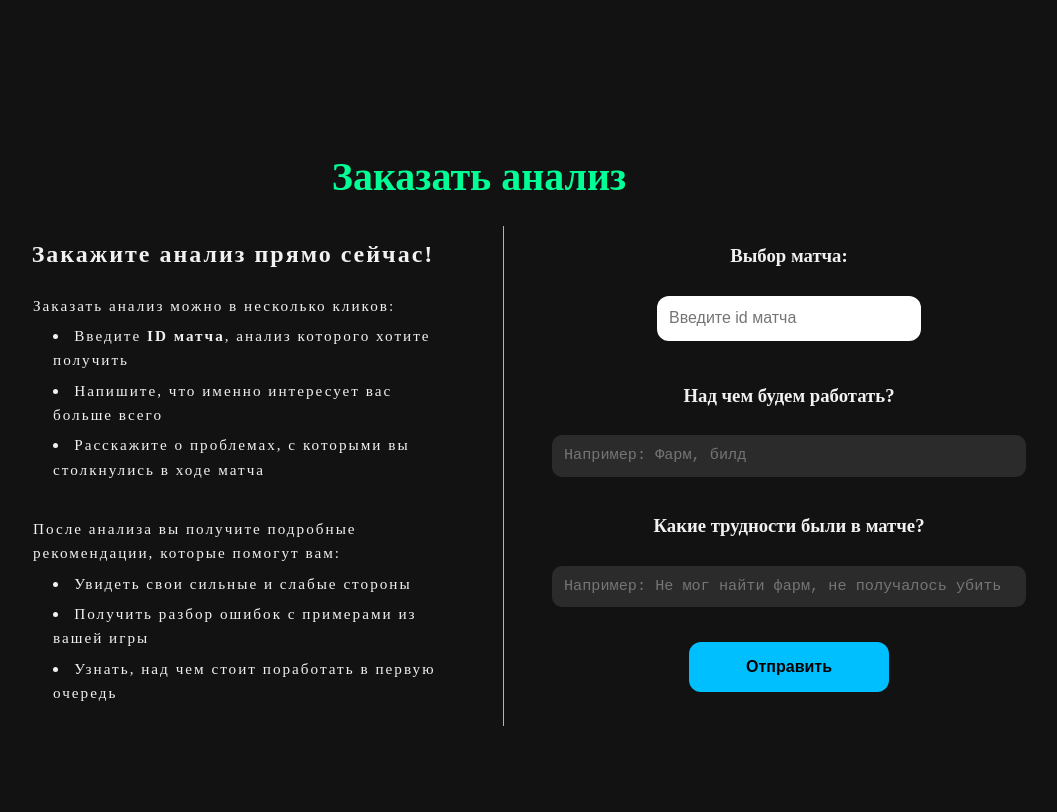
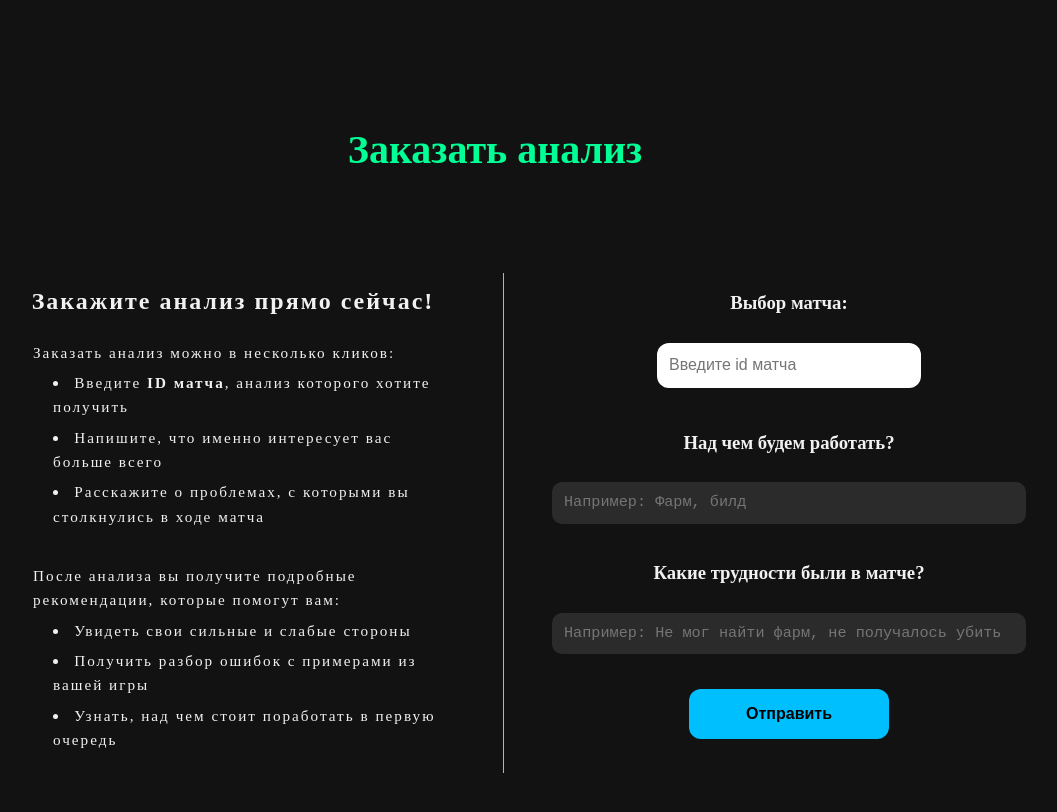
Before and after one commit to kitoy02241221/Critiqo, a React (Create React App) app in the folder client/: page / in a window 1280 px wide. Shown: the part 2400-3212 px from the top of the page, without its empty margins (145-1202 px from the left). Built offline with nearby package versions, Linux system fonts and the light colour scheme; no server answers.

Commit message:
fix h1 for takeAnalyze block

```diff
--- a/client/src/Mainpage/AnalyzeModal/Analyzemodal.css
+++ b/client/src/Mainpage/AnalyzeModal/Analyzemodal.css
@@ -18,8 +18,9 @@
 }
 
 .modalAnalyze h1 {
-    position: absolute;
-    margin-left: 33.5%;
+    text-align: center;
+    margin: 0 auto 0 auto;
+    position: relative;
 }
 
 .modalAnalyze p {
```
